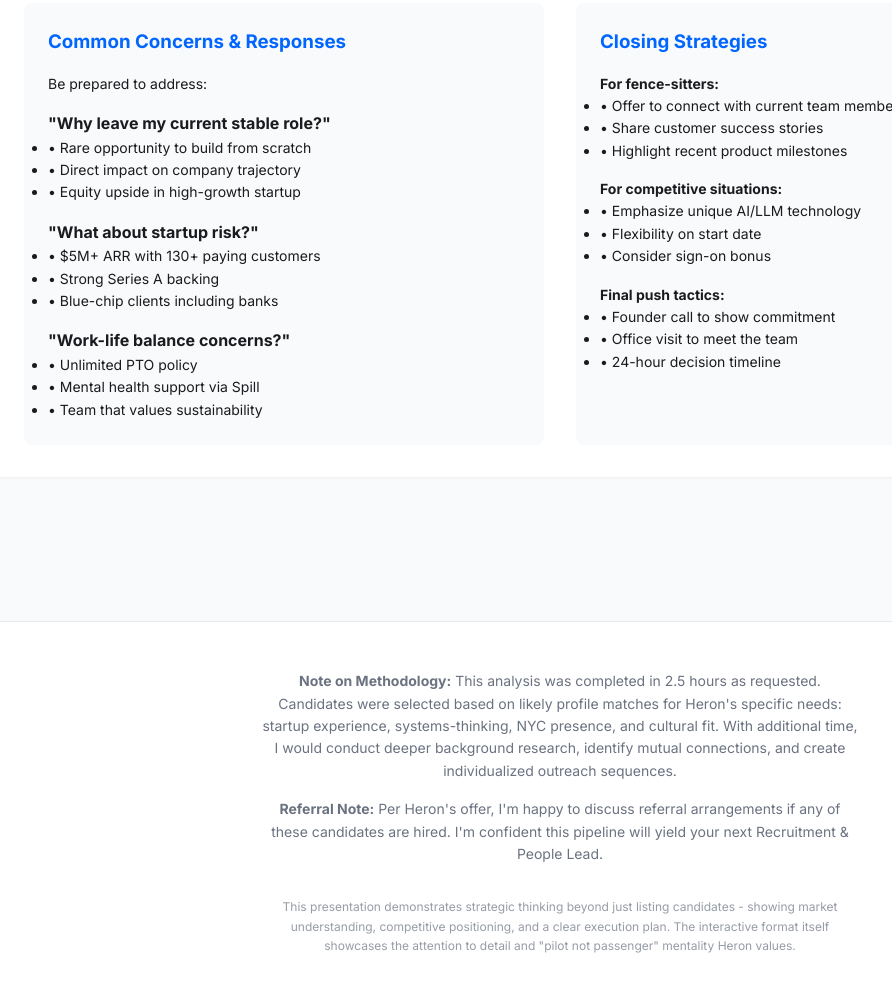
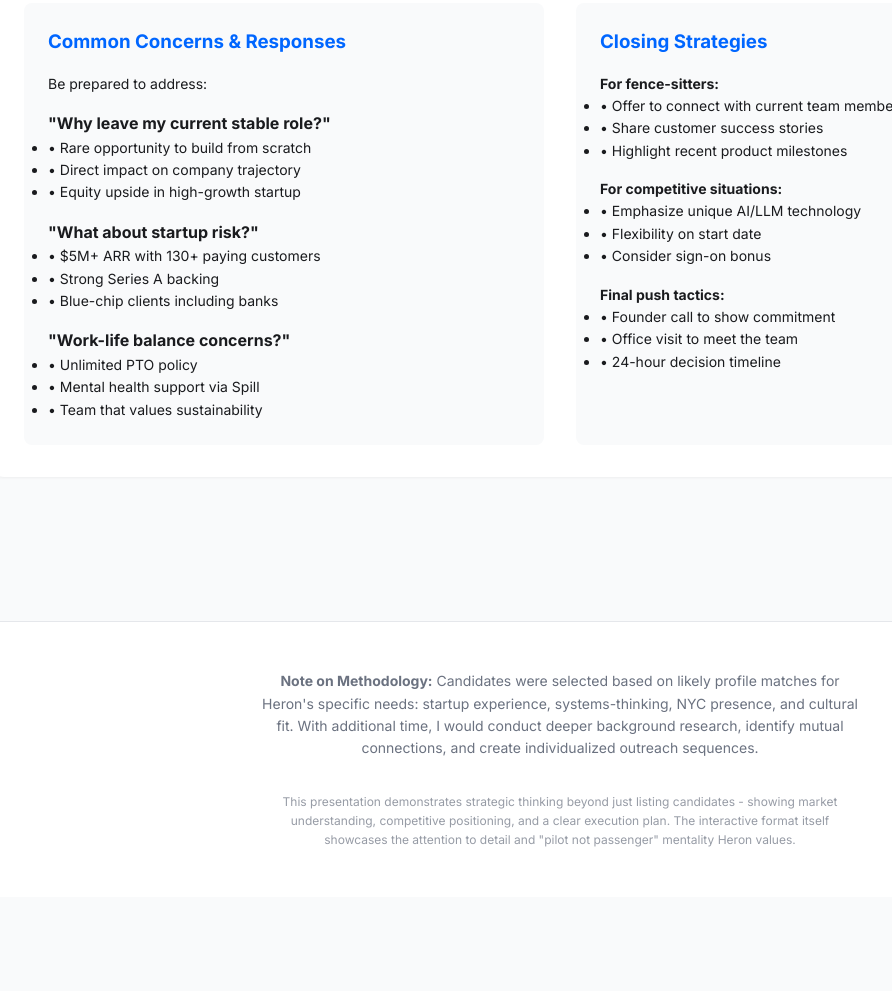
Before and after one commit to xwang118/Heron-Analysis, a plain HTML site: page part2.html in a window 1280 px wide. Shown: the part 4869-5860 px from the top of the page, without its empty margins (80-972 px from the left). After the commit the page ends 5766 px from the top, so only its background shows below. Drawn offline with Linux system fonts and the light colour scheme.

Commit message:
Update part2.html

```diff
--- a/part2.html
+++ b/part2.html
@@ -1071,9 +1071,8 @@
     <!-- Footer -->
     <footer class="footer">
         <div class="footer-note">
-            <p><strong>Note on Methodology:</strong> This analysis was completed in 2.5 hours as requested. Candidates were selected based on likely profile matches for Heron's specific needs: startup experience, systems-thinking, NYC presence, and cultural fit. With additional time, I would conduct deeper background research, identify mutual connections, and create individualized outreach sequences.</p>
+            <p><strong>Note on Methodology:</strong> Candidates were selected based on likely profile matches for Heron's specific needs: startup experience, systems-thinking, NYC presence, and cultural fit. With additional time, I would conduct deeper background research, identify mutual connections, and create individualized outreach sequences.</p>
 
-            <p style="margin-top: 1rem;"><strong>Referral Note:</strong> Per Heron's offer, I'm happy to discuss referral arrangements if any of these candidates are hired. I'm confident this pipeline will yield your next Recruitment & People Lead.</p>
 
             <p style="margin-top: 2rem; font-size: 0.75rem; opacity: 0.7;">
                 This presentation demonstrates strategic thinking beyond just listing candidates - showing market understanding,
```
